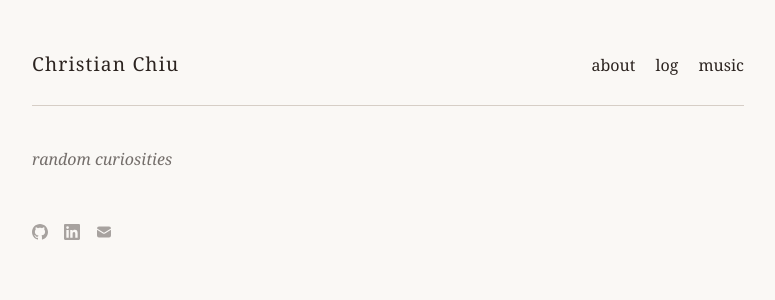
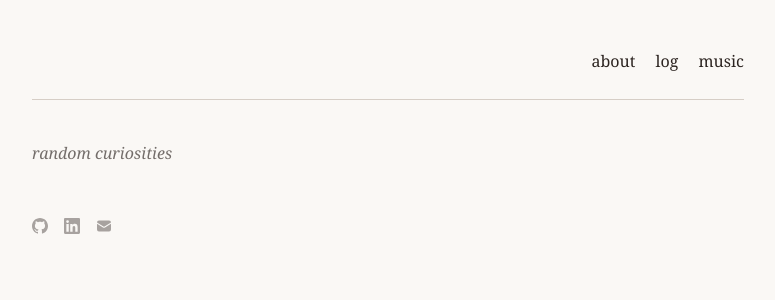
Before and after one commit to christianc102/personal-website, a Jekyll site: the page built from log.md, in a window 1280 px wide. Shown: the top 300 px of the page, without its empty margins (252-1027 px from the left). Built offline with Jekyll 4.4.1, drawn with Linux system fonts in a browser that asks for light colours.

Commit message:
tech(fix): visual edits

```diff
--- a/_layouts/default.html
+++ b/_layouts/default.html
@@ -20,14 +20,7 @@
 
     header {
       display: flex;
-      align-items: baseline;
-      justify-content: space-between;
-    }
-
-    header h1 {
-      font-size: 1.2rem;
-      font-weight: normal;
-      letter-spacing: 0.06em;
+      justify-content: flex-end;
     }
 
     nav a {
@@ -58,8 +51,8 @@
     a { color: #2c2420; }
 
     .about { display: flex; gap: 2rem; align-items: flex-start; }
-    .about img { width: 180px; border-radius: 4px; }
-    .about .text { flex: 1; }
+    .about img { width: 180px; border-radius: 4px; margin: 0; }
+    .about .text { flex: 1; text-box: trim-start cap alphabetic; }
 
     .post-list { list-style: none; }
 
@@ -174,7 +167,6 @@
 </head>
 <body>
   <header>
-    <h1>{{ site.title }}</h1>
     <nav>
       <a href="/">about</a>
       <a href="/log/">log</a>
```
